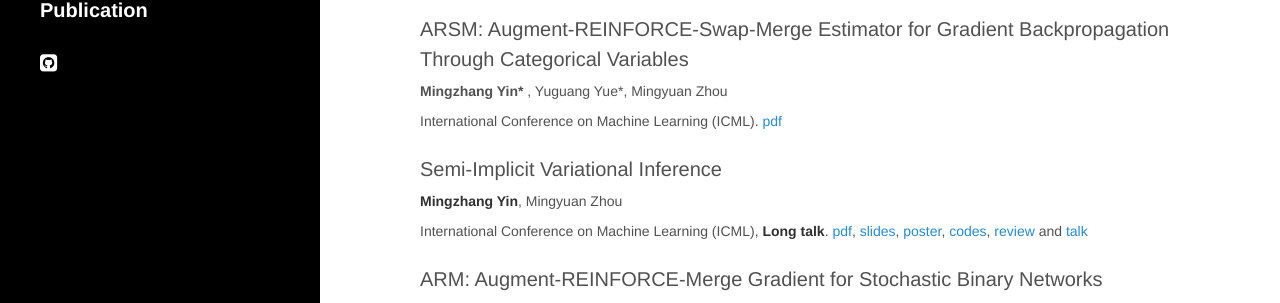
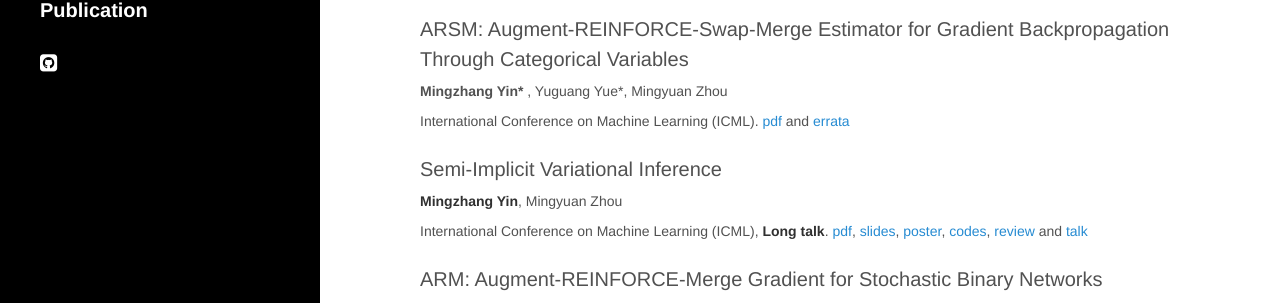
Before and after one commit to mingzhang-yin/mingzhang-yin.github.io, a Jekyll site: the page built from publications.md, in a window 1280 px wide and 1325 px high. Shown: the part 449-752 px from the top of the window. Built offline with Jekyll 4.4.1, drawn with Linux system fonts in a browser that asks for light colours; nearby versions of some CDN libraries.

Commit message:
Update publications.md

```diff
--- a/publications.md
+++ b/publications.md
@@ -18,9 +18,7 @@ Semi-Implicit Generative Model
 
 ARSM: Augment-REINFORCE-Swap-Merge Estimator for Gradient Backpropagation Through Categorical Variables
 <br> <span style="font-size:14px"> <b>Mingzhang Yin* </b>, Yuguang Yue*, Mingyuan Zhou  <br>
-International Conference on Machine Learning (ICML).  [pdf](https://arxiv.org/abs/1905.01413)
-
-
+International Conference on Machine Learning (ICML).  [pdf](https://arxiv.org/abs/1905.01413)  and <a href="">errata </a> </span>
 
 Semi-Implicit Variational Inference
 <br> <span style="font-size:14px"> **Mingzhang Yin**, Mingyuan Zhou  <br>
```
